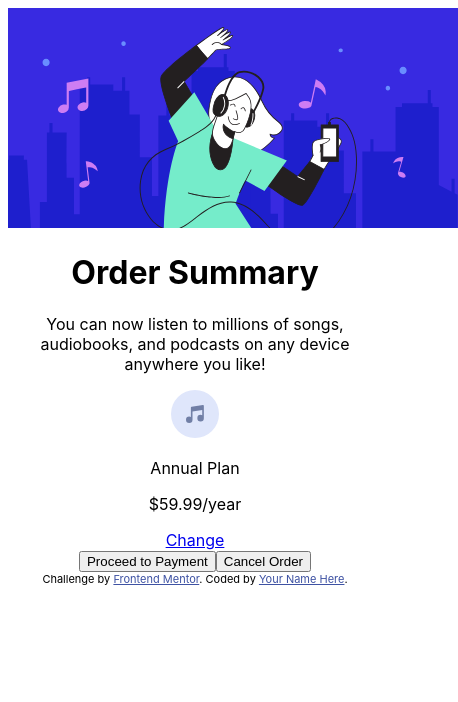
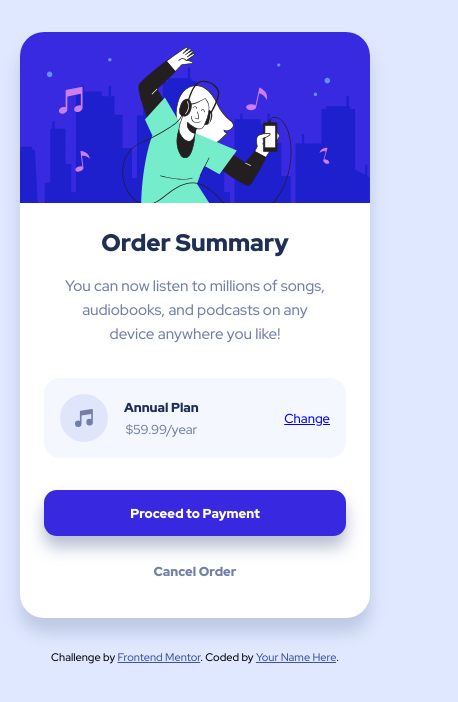
Before and after one commit to lexzee/order-summary-comp, a React (Vite) app: page / in a window 390 px wide. Shown: the top 702 px of the page, 458 px wide, since content can reach past the window. Built offline with nearby package versions, Linux system fonts and the light colour scheme.

Commit message:
styled for mobile view

```diff
--- a/index.html
+++ b/index.html
@@ -2,6 +2,9 @@
 <html lang="en">
   <head>
     <meta charset="UTF-8" />
+    <link rel="preconnect" href="https://fonts.googleapis.com">
+    <link rel="preconnect" href="https://fonts.gstatic.com" crossorigin>
+    <link href="https://fonts.googleapis.com/css2?family=Red+Hat+Display:wght@500;700;900&display=swap" rel="stylesheet">
     <link rel="icon" type="image/png" sizes="32x32" href="./favicon-32x32.png">
     <meta name="viewport" content="width=device-width, initial-scale=1.0" />
     <title>Frontend Mentor | Order summary card</title>
--- a/src/App.css
+++ b/src/App.css
@@ -2,4 +2,99 @@
   max-width: 1280px;
   margin: 0 auto;
   text-align: center;
+  display: relative;
+  place-items: center;
 }
+
+.App {
+  background-color:  white;
+  margin: 2rem auto;
+  max-width: 350px;
+  display: relative;
+  place-items: center;
+  border-radius: 1.5rem;
+  font-size: small;
+  box-shadow: .0 .9rem 1rem hsla(224, 23%, 55%, .3);
+}
+
+.cardImg{
+  max-width: 350px;
+  display: relative;
+  place-items: center;
+  border-radius: 1.5rem 1.5rem 0 0;
+}
+.image{
+  display: block;
+  width: 100%;
+  border-radius: inherit;
+}
+
+.cardBody{
+  padding: 1.5rem;
+  display: flex;
+  flex-direction: column;
+  place-items: center;
+}
+.cardHeader{
+  font-size: 1.5rem;
+  font-weight: 900;
+  margin: auto;
+  color:  hsl(223, 47%, 23%);
+}
+.description{
+  font-size: .95rem;
+  color: hsl(224, 23%, 55%);
+  line-height: 1.5rem;
+  margin: 1rem 1.2rem;
+}
+
+.planPayment{
+  box-sizing: border-box;
+  display: flex;
+  flex-direction: row;
+  place-items: center;
+  margin: 1rem 0;
+  padding: 1rem;
+  background-color:  hsl(225, 100%, 98%);
+  width: 100%;
+  border-radius: 1rem;
+  color: hsl(224, 23%, 55%);
+}
+.planPayment p{
+  margin: 0;
+}
+.icon{
+  margin-right: 1rem;
+}
+.planPayment .subHeader{
+  font-weight: 900;
+  margin: 0;
+  color: hsl(223, 47%, 23%);
+  margin-bottom: .3rem;
+}
+.change{
+  margin-left: auto;
+}
+
+
+.btn{
+  box-sizing: border-box;
+  width: 100%;
+  padding: .9rem;
+  margin-top: 1rem;
+  border-radius: .8rem;
+  background-color: hsl(245, 75%, 52%);
+  color: white;
+  font-weight: 900;
+  border: none;
+  cursor: pointer;
+}
+.proceed{
+  background-color: hsl(245, 75%, 52%);
+  box-shadow: .0 .7rem 1rem hsla(224, 23%, 55%, .5);
+}
+.cancel{
+  background-color: transparent;
+  margin-top: .8rem;
+  color: hsl(224, 23%, 55%);
+}
--- a/src/App.jsx
+++ b/src/App.jsx
@@ -1,14 +1,14 @@
 import { useState } from 'react'
 import './App.css'
+import Button from './components/Button'
 
-function App() {
-  const [count, setCount] = useState(0)
-
+function App({value, className}) {
   return (
     <>
       <div className="App">
         <div className="cardImg">
           <img src="./src/images/illustration-hero.svg" alt="" className="image" />
+        </div>
         <div className="cardBody">
           <h1 className="cardHeader">
             Order Summary
@@ -25,18 +25,15 @@ function App() {
               <p>
                 $59.99/year
               </p>
+            </div>
+            <div className="change">
               <a href="https://example.html">
                 Change
               </a>
             </div>
-              <button className="proceed">
-                Proceed to Payment
-              </button>
-              <button className="cancel">
-                Cancel Order
-              </button>
           </div>
-          </div>
+          <Button value="Proceed to Payment" className="proceed" />
+          <Button value="Cancel Order" className="cancel" />
         </div>
       </div>
       <div class="attribution">
--- /dev/null
+++ b/src/components/Button.jsx
@@ -0,0 +1,11 @@
+import React from 'react'
+
+const Button = ({value, className}) => {
+  return (
+    <div className={`btn ${className}`}>
+      {value}
+    </div>
+  )
+}
+
+export default Button
--- a/src/index.css
+++ b/src/index.css
@@ -1,3 +1,10 @@
 :root {
-  font-family: Inter, system-ui, Avenir, Helvetica, Arial, sans-serif;
+  font-family: 'Red Hat Display', sans-serif;
+  margin: 0;
+  padding: 0;
+  display: relative;
+  place-items: center;
+  align-items: center;
+  justify-content: center;
+  background-color: hsl(225, 100%, 94%);
 }
```
Lines whose indentation alone changed are shown as unchanged.
